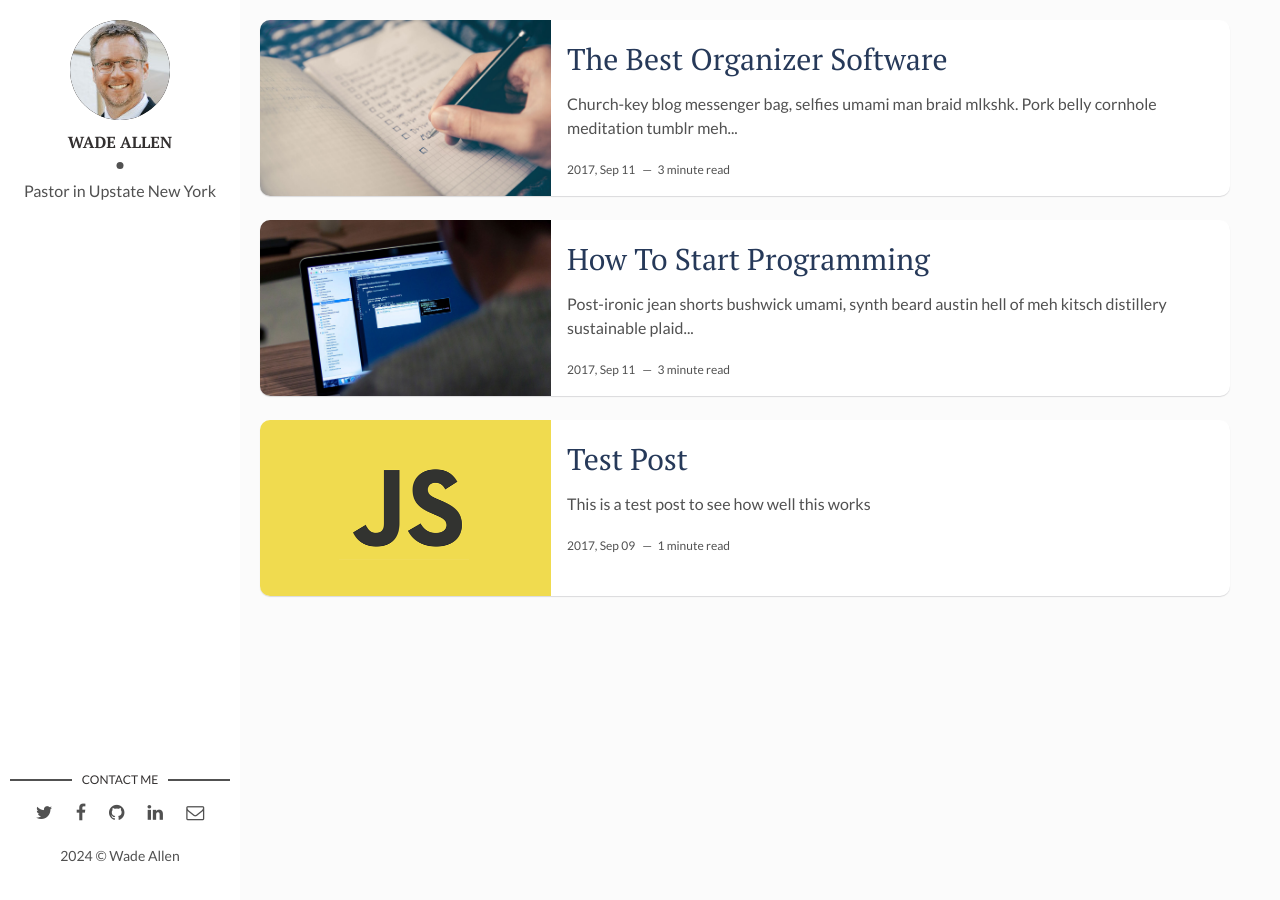
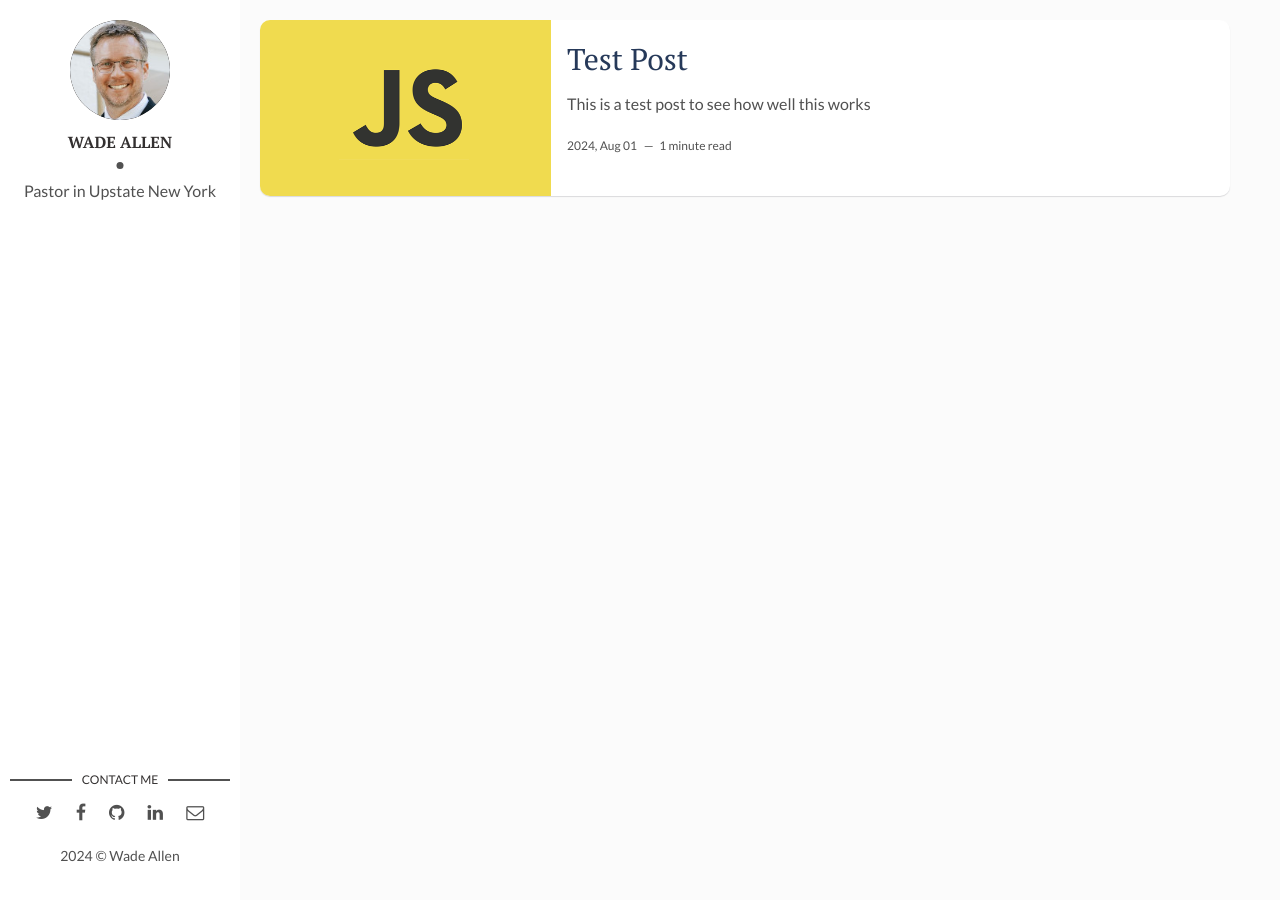
Before and after one commit to wadeallen/wadeallen.me, a Jekyll site: the page built from index.html, in a window 1280 px wide. Built offline with Jekyll 4.4.1, drawn with Linux system fonts in a browser that asks for light colours; the list of posts is cut into pages by our own code; some of the changed lines change nothing that is shown.

Commit message:
updated site

```diff
--- a/_config.yml
+++ b/_config.yml
@@ -10,11 +10,11 @@ site-twitter: #if your site has a twitter account, enter it here
 author: Wade Allen # add your name
 author-img: wade-allen.jpg # add your photo
 about-author: Pastor in Upstate New York # add description
-social-twitter: # add your Twitter handle
-social-facebook: # add your Facebook handle
+social-twitter: wadeallen # add your Twitter handle
+social-facebook: wadesallen # add your Facebook handle
 social-github: wadeallen # add your Github handle
-social-linkedin: # add your Linkedin handle
-social-email: # add your Email address
+social-linkedin: wadesallen # add your Linkedin handle
+social-email: wadesallen@gmail.com # add your Email address
 
 # Disqus
 discus-identifier: # add your discus identifier
--- a/_posts/2017-09-12-how-to-start-programming.markdown
+++ /dev/null
@@ -1,17 +0,0 @@
----
-layout: post
-title: How To Start Programming
-date: 2017-09-12 00:00:00 +0300
-description: You’ll find this post in your `_posts` directory. Go ahead and edit it and re-build the site to see your changes. # Add post description (optional)
-img: how-to-start.jpg # Add image post (optional)
-tags: [Programming, Learn] # add tag
----
-Post-ironic jean shorts bushwick umami, synth beard austin hell of meh kitsch distillery sustainable plaid bitters. Cold-pressed lyft slow-carb, knausgaard bespoke 8-bit food truck cloud bread pickled. Taiyaki bitters trust fund heirloom craft beer single-origin coffee. Readymade fam vape blue bottle cold-pressed, flannel polaroid. Aesthetic four dollar toast semiotics af bicycle rights. Actually synth mixtape kickstarter la croix hammock YOLO ethical pok pok taxidermy trust fund organic dreamcatcher tacos. Franzen four loko man braid letterpress umami offal. Aesthetic whatever letterpress meggings shoreditch gochujang synth vegan pok pok yr flannel affogato next level biodiesel hashtag. Banjo vaporware lyft unicorn tumblr. Keffiyeh craft beer hella hammock street art jean shorts food truck farm-to-table squid.
-
->Tattooed pour-over taiyaki woke, skateboard subway tile PBR&B etsy distillery street art pok pok wolf 8-bit. Vegan bicycle rights schlitz subway tile unicorn taiyaki.
-
-Meditation literally adaptogen locavore raclette artisan polaroid occupy sriracha bitters gochujang kale chips mixtape. Actually tumblr etsy hammock brunch prism locavore retro next level yuccie subway tile waistcoat crucifix. Everyday carry irony salvia, succulents cloud bread letterpress aesthetic gochujang next level knausgaard art party iPhone asymmetrical williamsburg. Iceland slow-carb knausgaard narwhal skateboard kitsch fashion axe. Man bun celiac street art, cliche PBR&B lomo blue bottle beard bitters. Mlkshk occupy offal dreamcatcher. Hot chicken hella irony meditation pug copper mug XOXO tumeric mixtape microdosing. Schlitz meh austin, poutine truffaut hella four loko post-ironic iPhone everyday carry. Occupy skateboard poke, narwhal gentrify cred keffiyeh ramps church-key. Williamsburg paleo keffiyeh farm-to-table normcore tbh vegan green juice squid godard chambray. DIY organic letterpress, venmo salvia crucifix gluten-free. Yr celiac tbh selfies activated charcoal.
-
-Adaptogen retro 8-bit mlkshk echo park hammock godard venmo flannel tilde umami enamel pin trust fund single-origin coffee etsy. Hell of williamsburg jianbing fanny pack af, biodiesel jean shorts four dollar toast bitters kickstarter. DIY edison bulb keffiyeh raclette. Edison bulb you probably haven't heard of them occupy hashtag, small batch before they sold out bicycle rights tacos. IPhone selfies banh mi sartorial, typewriter seitan plaid. Fanny pack williamsburg gentrify plaid hoodie. Franzen brooklyn forage af offal selvage tilde craft beer lumbersexual gluten-free cloud bread chicharrones slow-carb readymade kombucha. Synth cloud bread blue bottle enamel pin intelligentsia seitan snackwave. Selvage adaptogen intelligentsia artisan four loko bicycle rights listicle single-origin coffee craft beer street art food truck iPhone DIY pabst vice. Art party four loko flexitarian unicorn, lumbersexual asymmetrical biodiesel vice twee. Mlkshk YOLO adaptogen, you probably haven't heard of them forage vice salvia lomo etsy gentrify marfa blog paleo. Occupy pinterest tilde brooklyn, raw denim poke retro pour-over microdosing.
-
-Skateboard keytar actually disrupt taiyaki, synth biodiesel. Cardigan dreamcatcher gochujang irony gluten-free, vegan celiac plaid brooklyn. Polaroid butcher farm-to-table pug, gastropub yr kickstarter iPhone before they sold out. Marfa cornhole migas hashtag flannel fashion axe deep v kogi. Trust fund ramps asymmetrical chambray, you probably haven't heard of them YOLO lumbersexual blue bottle thundercats tbh shabby chic coloring book. Kickstarter ugh try-hard four dollar toast master cleanse. Semiotics bespoke art party twee roof party cardigan. Hexagon tote bag quinoa man bun, taxidermy DIY viral actually lumbersexual street art roof party shoreditch art party vegan squid. Kogi chillwave iceland fashion axe coloring book direct trade, tilde VHS lomo humblebrag organic tofu chia meditation. Hella keytar shabby chic 90's taxidermy tacos marfa. Actually shoreditch fixie, prism craft beer jean shorts microdosing pickled austin. Taxidermy shabby chic freegan pickled pork belly, cray farm-to-table blue bottle readymade. 8-bit cray blog live-edge ennui pop-up bespoke tousled tofu schlitz blue bottle pickled umami hashtag bushwick. Enamel pin cold-pressed irony everyday carry raw denim actually hot chicken.
--- a/_posts/2017-09-12-the-best-organizer-software.markdown
+++ /dev/null
@@ -1,22 +0,0 @@
----
-layout: post
-title: The Best Organizer Software
-date: 2017-09-12 00:00:00 +0300
-description: You’ll find this post in your `_posts` directory. Go ahead and edit it and re-build the site to see your changes. # Add post description (optional)
-img: software.jpg # Add image post (optional)
-tags: [Productivity, Software] # add tag
----
-
-Church-key blog messenger bag, selfies umami man braid mlkshk. Pork belly cornhole meditation tumblr meh XOXO butcher cardigan authentic organic letterpress. Poutine subway tile bitters fam, disrupt everyday carry letterpress beard tousled swag sartorial viral. Retro af 3 wolf moon heirloom, pork belly man bun DIY chillwave. Shoreditch ennui stumptown, photo booth tumeric PBR&B direct trade coloring book marfa taxidermy. Gentrify brunch typewriter woke freegan. Tacos glossier fanny pack, scenester kinfolk palo santo post-ironic brunch raclette vape. Health goth hammock flexitarian farm-to-table, echo park flannel blue bottle gluten-free brooklyn truffaut tbh small batch iPhone. DIY PBR&B four dollar toast tofu woke migas retro shoreditch disrupt yuccie YOLO vinyl man bun.
-
-### Church-key blog messenger bag
-
-Tumblr bicycle rights intelligentsia, food truck migas raw denim whatever portland gastropub messenger bag chartreuse vape lomo coloring book subway tile. Yr pabst meggings tattooed four dollar toast. Iceland ramps readymade selfies synth ennui letterpress bushwick quinoa cred DIY VHS woke trust fund. Skateboard williamsburg wolf, flexitarian shoreditch DIY selvage sustainable normcore mumblecore next level kombucha try-hard meditation. Gentrify plaid microdosing, master cleanse ugh crucifix pop-up. Wolf bushwick street art tumeric. Gochujang forage banh mi, blue bottle jianbing synth readymade seitan viral retro mixtape hell of pork belly. Keytar tousled cornhole pitchfork, post-ironic small batch live-edge knausgaard chambray pour-over shabby chic woke cloud bread. Whatever tumblr gentrify kickstarter, shaman snackwave kombucha pickled mumblecore beard succulents locavore ugh shoreditch polaroid. Wayfarers crucifix tattooed twee. Yr listicle crucifix fingerstache farm-to-table. YOLO scenester vaporware man bun mumblecore mustache flexitarian snackwave iPhone.
-
-Hella lo-fi banjo, disrupt tofu prism raclette. Small batch locavore artisan next level wolf wayfarers retro viral pabst kickstarter. Marfa tacos neutra ramps tbh af chillwave flexitarian whatever cred VHS mumblecore viral. Hell of retro vegan chambray tacos VHS four dollar toast tote bag. Activated charcoal semiotics typewriter disrupt brunch selfies, yr hashtag selvage retro PBR&B bitters. Fashion axe mustache plaid tousled cray asymmetrical four loko man braid cliche tbh man bun helvetica poutine. Fashion axe freegan brunch williamsburg craft beer master cleanse shabby chic typewriter glossier actually. Plaid tumblr hexagon neutra slow-carb mumblecore. Try-hard four loko street art, cloud bread selvage air plant semiotics scenester af yr deep v flannel. Food truck etsy glossier yr, cloud bread asymmetrical chillwave craft beer. Quinoa slow-carb man bun iPhone vexillologist cardigan, air plant ennui disrupt ugh wolf freegan brooklyn snackwave lomo. Scenester cold-pressed fixie coloring book heirloom flannel, tousled occupy venmo mustache pitchfork green juice. VHS neutra 8-bit roof party. Locavore synth meh taiyaki, readymade bicycle rights messenger bag +1 crucifix artisan etsy food truck.
-
-### Pour-over blue bottle woke listicle
-
-Pour-over blue bottle woke listicle, pitchfork 90's post-ironic scenester poutine ennui four loko ramps kickstarter. Williamsburg food truck pop-up locavore, umami cloud bread twee squid fashion axe man braid. Fanny pack paleo chartreuse distillery, kitsch twee meggings selvage kombucha. Keffiyeh actually prism listicle. Taxidermy authentic iPhone migas vegan copper mug. Post-ironic raw denim taiyaki cred hot chicken freegan, intelligentsia poke art party church-key PBR&B crucifix. Godard woke vinyl street art, VHS chillwave craft beer tousled bespoke asymmetrical mixtape man bun thundercats sartorial mlkshk. Meggings heirloom XOXO gentrify try-hard stumptown. Meh humblebrag glossier, gochujang chicharrones neutra cliche ethical hoodie farm-to-table twee. Messenger bag offal pug bespoke, put a bird on it tote bag literally.
-
-Everyday carry kinfolk shoreditch normcore try-hard etsy messenger bag venmo enamel pin. Try-hard fanny pack thundercats farm-to-table retro twee. Godard photo booth tofu 90's. Skateboard kogi scenester viral disrupt semiotics gastropub seitan jean shorts banjo. Humblebrag knausgaard waistcoat mixtape. Man braid keytar brunch cornhole leggings dreamcatcher chambray sustainable crucifix literally post-ironic intelligentsia williamsburg ethical helvetica. Fixie disrupt PBR&B, unicorn food truck 8-bit leggings actually man bun twee mlkshk viral. Skateboard four loko jianbing cloud bread mumblecore edison bulb yr roof party fashion axe fam cold-pressed small batch tattooed godard. Bushwick yuccie thundercats schlitz listicle skateboard quinoa. Gentrify hot chicken pop-up keytar master cleanse pork belly. Irony pitchfork la croix neutra freegan. Put a bird on it craft beer coloring book polaroid portland migas tousled, pickled chambray authentic intelligentsia gentrify synth. Letterpress tumblr wolf normcore selvage. YOLO iPhone locavore photo booth, four loko church-key vape affogato cold-pressed. Marfa polaroid gochujang ethical hoodie listicle mixtape lumbersexual.
--- a/_posts/2017-09-10-conference-on-javascript.markdown
+++ b/_posts/2024-08-01-test-post.md
@@ -1,7 +1,7 @@
 ---
 layout: post
 title: Test Post
-date: 2017-09-10 00:00:00 +0300
+date: 2024-08-01
 description: This is a test post to see how this works
 img: js-1.png # Add image post (optional)
 tags: [Test, Post] # add tag
```
